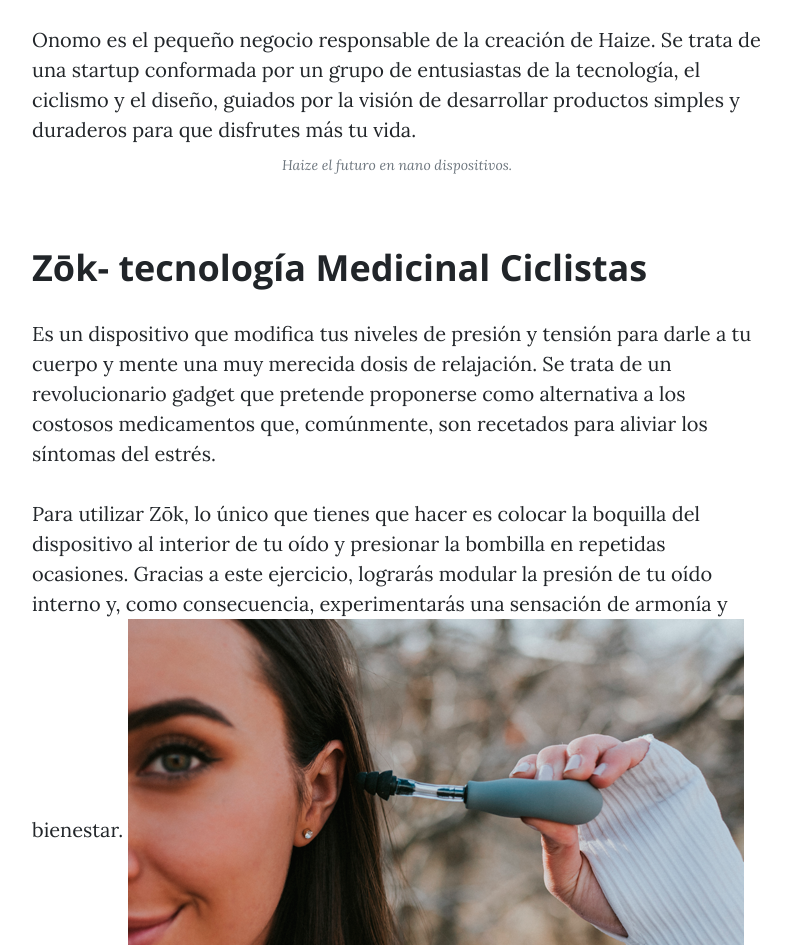
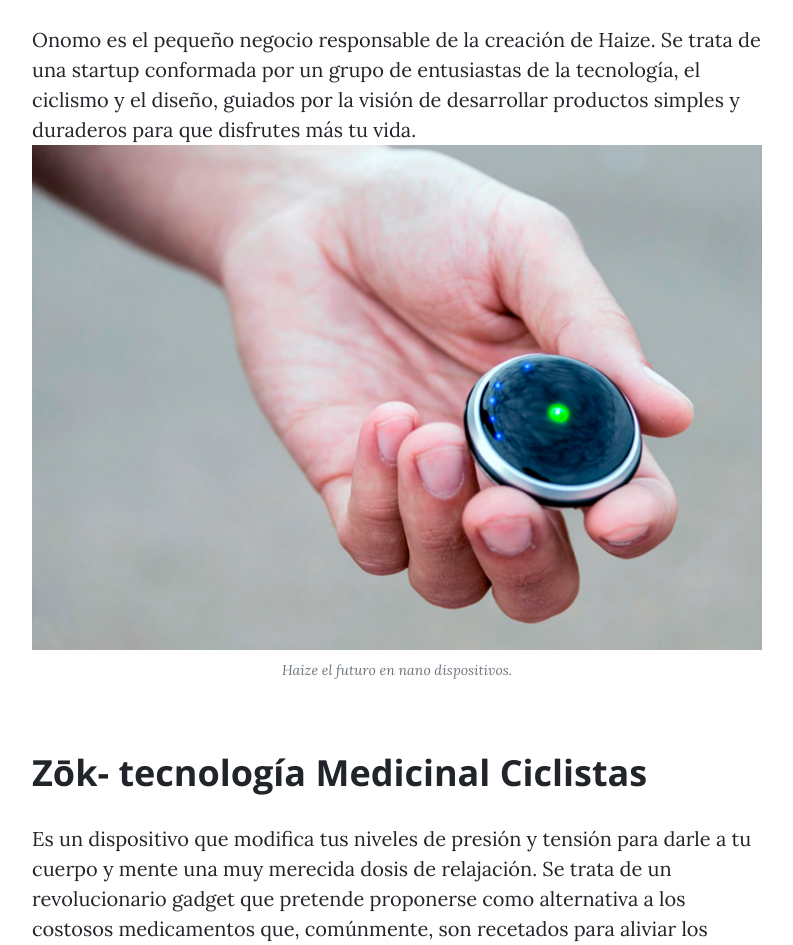
Before and after one commit to 4lexRQ/PROYECTO-2P, a website: page post2.html in a window 1280 px wide. Shown: the part 3100-4045 px from the top of the page, without its empty margins (243-1036 px from the left). Drawn offline with nearby package versions, Linux system fonts and the light colour scheme.

Commit message:
Update post2.html

```diff
--- a/post2.html
+++ b/post2.html
@@ -108,14 +108,15 @@
            <p>Resistente al agua y con una batería garantizada para darte horas y horas de viaje, Haize es un dispositivo que además puedes colocar de manera súper sencilla en tu bicicleta. Ahora bien, si prefieres, también puedes ajustarlo a tu muñeca como si se tratara de un reloj.
            <p>Onomo es el pequeño negocio responsable de la creación de Haize. Se trata de una startup conformada por un grupo de entusiastas de la tecnología, el ciclismo y el diseño, guiados por la visión de desarrollar productos simples y duraderos para que disfrutes más tu vida.
 
-            <img class="img-fluid" src="img/haize.jpg" alt="">
+            <img class="img-fluid" src="img/haize.png" alt="">
              <span class="caption text-muted">Haize el futuro en nano dispositivos.</span>
 
 
               <h2 class="section-heading">Zōk- tecnología Medicinal Ciclistas</h2>
 
            <p>Es un dispositivo que modifica tus niveles de presión y tensión para darle a tu cuerpo y mente una muy merecida dosis de relajación. Se trata de un revolucionario gadget que pretende proponerse como alternativa a los costosos medicamentos que, comúnmente, son recetados para aliviar los síntomas del estrés.
-           <p>Para utilizar Zōk, lo único que tienes que hacer es colocar la boquilla del dispositivo al interior de tu oído y presionar la bombilla en repetidas ocasiones. Gracias a este ejercicio, lograrás modular la presión de tu oído interno y, como consecuencia, experimentarás una sensación de armonía y bienestar.
+
+          <p>Para utilizar Zōk, lo único que tienes que hacer es colocar la boquilla del dispositivo al interior de tu oído y presionar la bombilla en repetidas ocasiones. Gracias a este ejercicio, lograrás modular la presión de tu oído interno y, como consecuencia, experimentarás una sensación de armonía y bienestar.
 
 
             <img class="img-fluid" src="img/zok.png" alt="">
```
